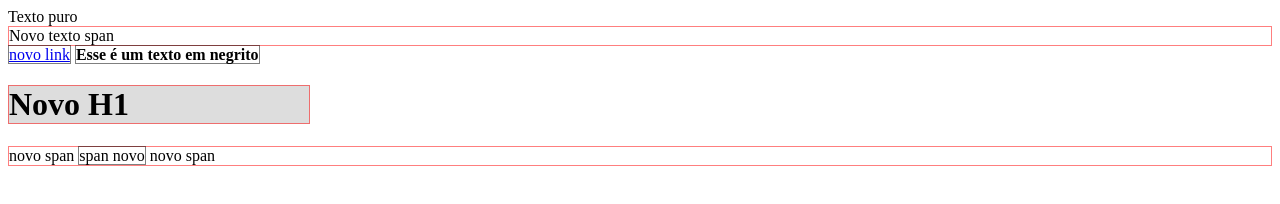
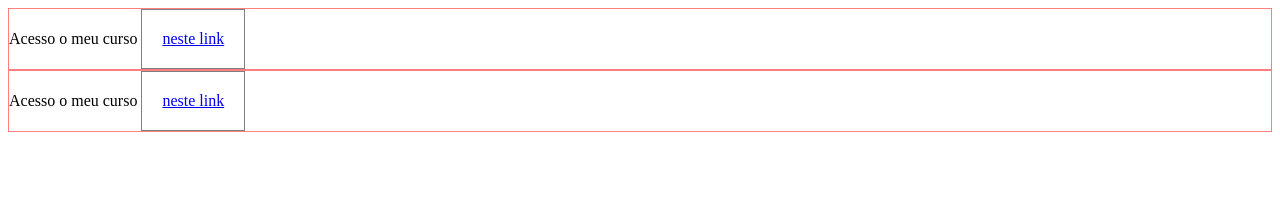
Before and after one commit to Loumartins/html-css, a plain HTML site: page html-css-basico/display.html in a window 1280 px wide. Drawn offline with Linux system fonts and the light colour scheme.

Commit message:
exercicio sobre display

```diff
--- a/html-css-basico/display.css
+++ b/html-css-basico/display.css
@@ -1,12 +1,11 @@
-h1 {
-  background: #ddd;
-  width: 300px;
-}
-
 span,
 a,
 strong {
   border: 1px solid rgba(0, 0, 0, 0.5);
+}
+a {
+  display: inline-block;
+  padding: 20px;
 }
 div,
 h1,
--- a/html-css-basico/display.html
+++ b/html-css-basico/display.html
@@ -10,12 +10,8 @@
 </head>
 
 <body>
-  Texto puro
-  <div>Novo texto span</div>
-  <a href="/">novo link</a>
-  <strong>Esse é um texto em negrito</strong>
-  <h1>Novo H1</h1>
-  <div>novo span <span> span novo</span> novo span</div>
+  <div>Acesso o meu curso <a href="/"> neste link</a></div>
+  <div>Acesso o meu curso <a href="/"> neste link</a></div>
 </body>
 
 </html>
--- /dev/null
+++ b/html-css-basico/exercicio-display/style.css
@@ -0,0 +1,35 @@
+body {
+  font-family: Arial, Helvetica, sans-serif;
+}
+h1 {
+  text-align: center;
+}
+div {
+  background: #111;
+  width: 600px;
+  margin: 0 auto;
+  border-radius: 4px;
+  padding: 20px;
+  margin-bottom: 20px;
+}
+span {
+  color: #febe01;
+}
+h2 {
+  color: white;
+  margin: 0px;
+}
+.descricao {
+  color: #b2b2b2;
+  font-size: 16px;
+}
+a {
+  display: inline-block;
+  background: #febe01;
+  border-radius: 4px;
+}
+.button {
+  display: inline-block;
+  color: #332200;
+  padding: 10px;
+}
```
Also changed, not shown: html-css-basico/exercicio-display/index.html (added, +26 -0 lines).
